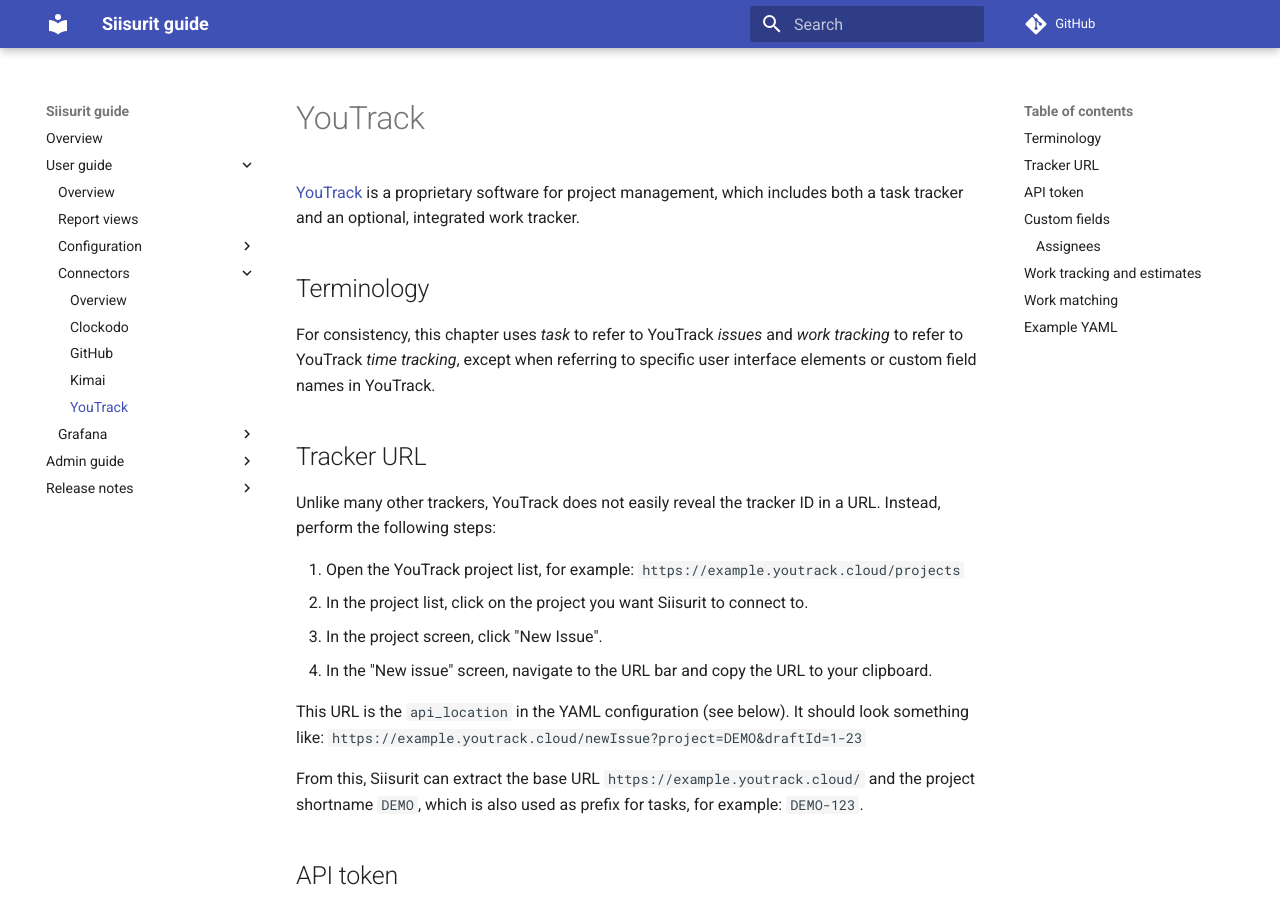
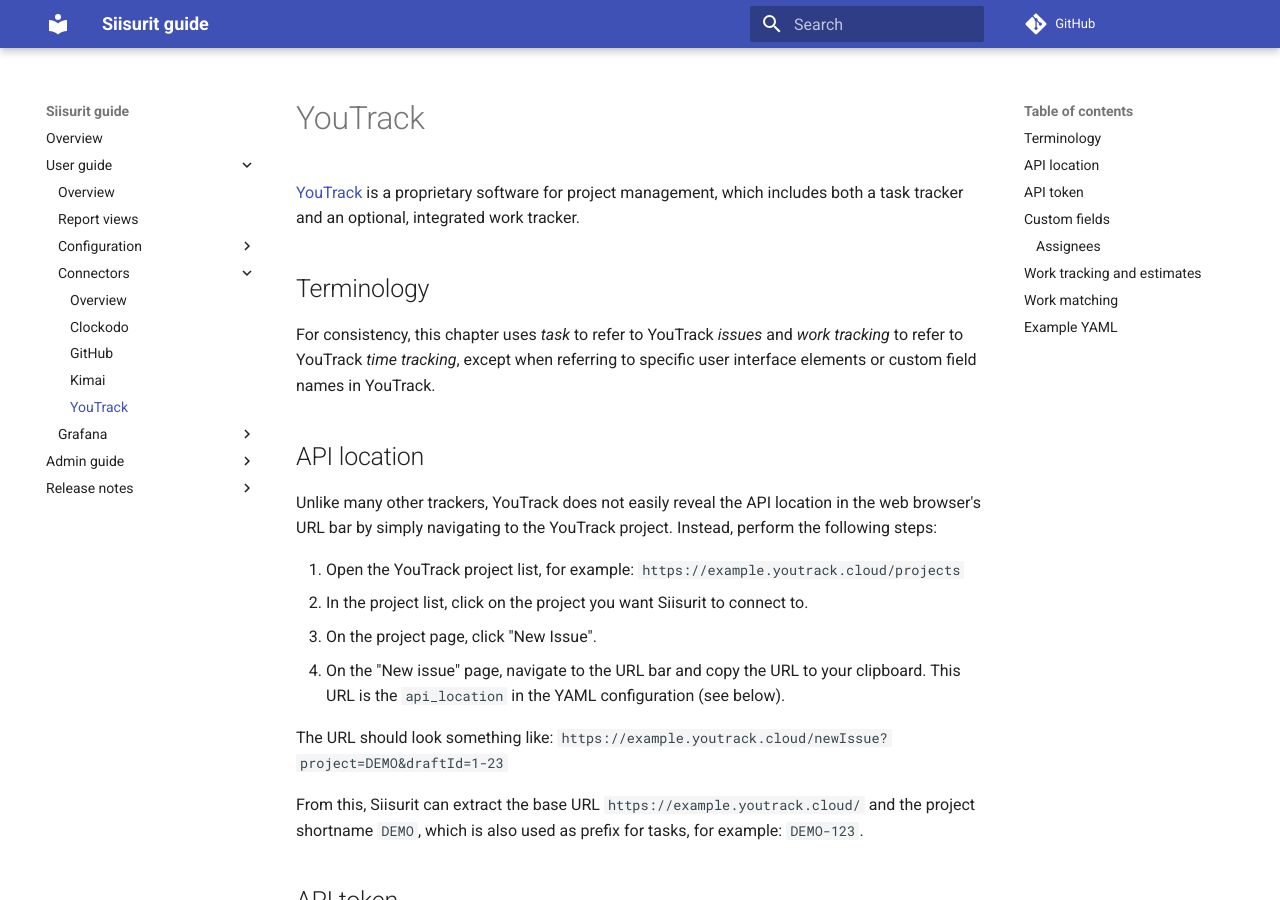
Before and after one commit to siisurit/siisurit_guide, an MkDocs documentation site: the page built from guide/user/connectors/youtrack.md, in a window 1280 px wide and 900 px high. Built offline with MkDocs 1.6.1 and Material for MkDocs 9.7.7, drawn with Linux system fonts in a browser that asks for light colours; comment, search, counter and statistics services are not loaded.

Commit message:
#35 Improve wording

```diff
--- a/guide/user/connectors/youtrack.md
+++ b/guide/user/connectors/youtrack.md
@@ -6,16 +6,16 @@
 
 For consistency, this chapter uses _task_ to refer to YouTrack _issues_ and _work tracking_ to refer to YouTrack _time tracking_, except when referring to specific user interface elements or custom field names in YouTrack.
 
-## Tracker URL
+## API location
 
-Unlike many other trackers, YouTrack does not easily reveal the tracker ID in a URL. Instead, perform the following steps:
+Unlike many other trackers, YouTrack does not easily reveal the API location in the web browser's URL bar by simply navigating to the YouTrack project. Instead, perform the following steps:
 
 1. Open the YouTrack project list, for example: `https://example.youtrack.cloud/projects`
 2. In the project list, click on the project you want Siisurit to connect to.
-3. In the project screen, click "New Issue".
-4. In the "New issue" screen, navigate to the URL bar and copy the URL to your clipboard.
+3. On the project page, click "New Issue".
+4. On the "New issue" page, navigate to the URL bar and copy the URL to your clipboard. This URL is the `api_location` in the YAML configuration (see below).
 
-This URL is the `api_location` in the YAML configuration (see below). It should look something like: `https://example.youtrack.cloud/newIssue?project=DEMO&draftId=1-23`
+The URL should look something like: `https://example.youtrack.cloud/newIssue?project=DEMO&draftId=1-23`
 
 From this, Siisurit can extract the base URL `https://example.youtrack.cloud/` and the project shortname `DEMO`, which is also used as prefix for tasks, for example: `DEMO-123`.
 
```
Also changed, not shown: guide/release/index.md (+1 -0 lines), guide/release/v0.48.0/index.md (added, +5 -0 lines), guide/user/connectors/github.md (+2 -2 lines), guide/user/connectors/kimai.md (+1 -1 lines).
